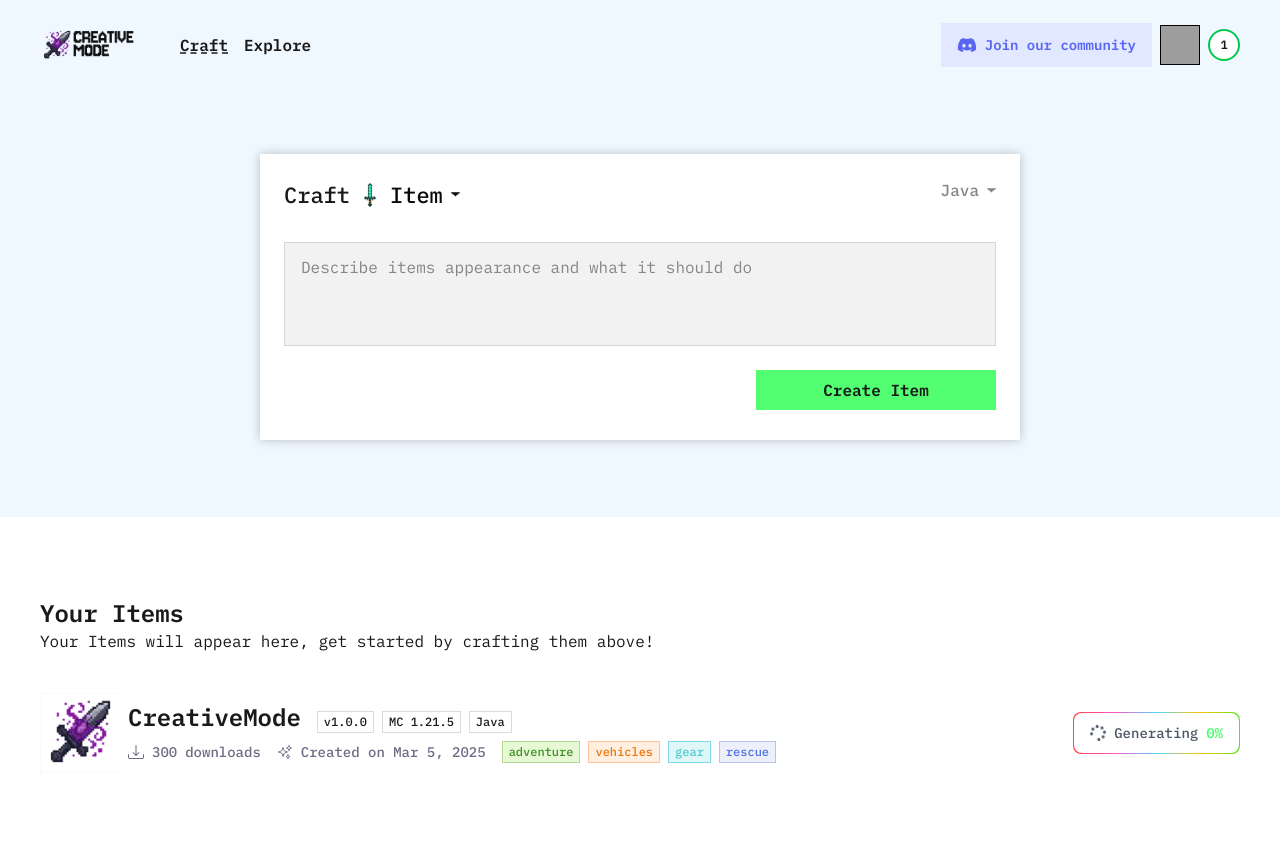
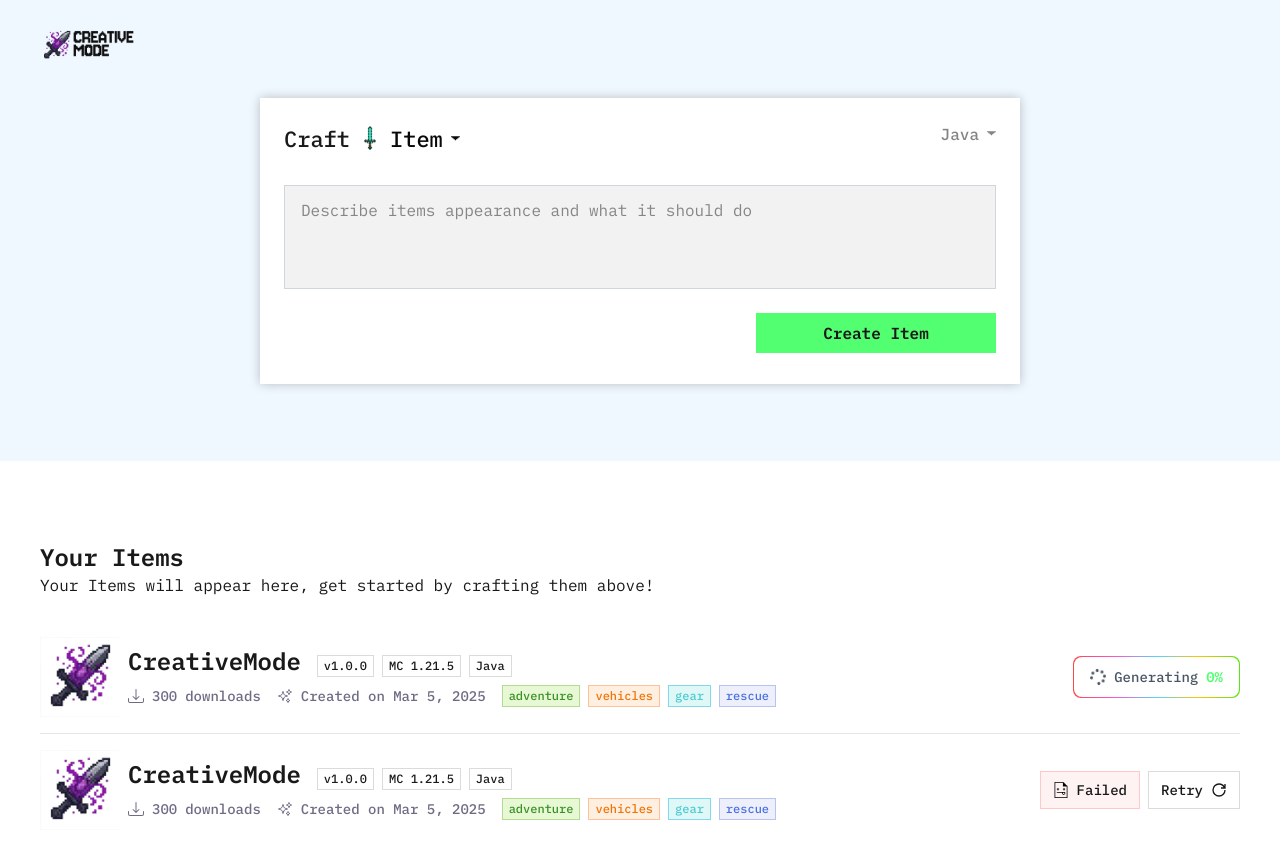
Before and after one commit to murtinha/frontend-takehome, a Next.js app: page / in a window 1280 px wide. Shown: the top 858 px of the page. Before the commit the page ends 813 px from the top, so only its background shows below. Built offline with nearby package versions, Linux system fonts and the light colour scheme; grey boxes are pictures that could not be loaded; a web font is replaced by a local one.

Commit message:
adding error status to item card

```diff
--- a/app/globals.css
+++ b/app/globals.css
@@ -92,6 +92,7 @@ code {
 
     --surface: #f6f6f6;
     --surface-secondary: #6C6C84;
+    --surface-stroke: #E6E6E6;
 
     --create: #f0f8ff;
 
--- a/components/item-card/index.tsx
+++ b/components/item-card/index.tsx
@@ -1,9 +1,11 @@
 import Image from "next/image";
 import { BsDownload } from "react-icons/bs";
+import { GrRefresh } from "react-icons/gr";
 import { HiOutlineSparkles } from "react-icons/hi2";
 import { formatDate } from "../../app/utils/date";
 import { getBadgeColor } from "../../app/utils/get-badge-color";
 import Badge from "../ui/badge";
+import FailedIcon from "../ui/icons/failed-icon";
 import LoadingRainbowButton from "../ui/loading-rainbow-button";
 
 export default function ItemCard({
@@ -17,6 +19,7 @@ export default function ItemCard({
   image,
   status,
   pendingPercentage = 0,
+  onRetry,
 }: {
   title: string;
   version: string;
@@ -28,6 +31,7 @@ export default function ItemCard({
   image: string;
   status?: "pending" | "success" | "error";
   pendingPercentage?: number;
+  onRetry?: () => void;
 }) {
   const badgesWithColors = getBadgeColor(badges);
 
@@ -81,6 +85,28 @@ export default function ItemCard({
           <LoadingRainbowButton percentage={pendingPercentage} />
         </div>
       )}
+
+      {status === "error" && (
+        <div className="flex items-center ml-4">
+          <div className="flex items-center gap-2">
+            <button
+              disabled
+              className="flex items-center gap-2 px-3 py-2 bg-red-50 border border-red-200 text-sm font-medium"
+            >
+              <FailedIcon />
+              <span>Failed</span>
+            </button>
+
+            <button
+              onClick={onRetry}
+              className="flex items-center gap-2 px-3 py-2 border text-sm font-medium hover:bg-primary-hover transition-colors"
+            >
+              <span>Retry</span>
+              <GrRefresh className="w-4 h-4" />
+            </button>
+          </div>
+        </div>
+      )}
     </div>
   );
 }
--- a/components/item-list-section/index.tsx
+++ b/components/item-list-section/index.tsx
@@ -1,4 +1,5 @@
 import ItemCard from "../item-card";
+import Divider from "../ui/divider";
 
 export default function ItemListSection() {
   return (
@@ -20,6 +21,18 @@ export default function ItemListSection() {
           badges={["adventure", "vehicles", "gear", "rescue"]}
           image="/creativemode-mobile.webp"
         />
+        <Divider />
+        <ItemCard
+          title="CreativeMode"
+          version="1.0.0"
+          mcVersion="1.21.5"
+          language="Java"
+          downloads={300}
+          createdAt="2025-03-05"
+          status="error"
+          badges={["adventure", "vehicles", "gear", "rescue"]}
+          image="/creativemode-mobile.webp"
+        />
       </div>
     </div>
   );
--- /dev/null
+++ b/components/ui/divider/index.tsx
@@ -0,0 +1,3 @@
+export default function Divider() {
+  return <div className="w-full h-[1px] my-2 bg-surface-stroke" />;
+}
--- /dev/null
+++ b/components/ui/icons/failed-icon.tsx
@@ -0,0 +1,32 @@
+export default function FailedIcon() {
+  return (
+    <svg
+      width="16"
+      height="16"
+      viewBox="0 0 16 16"
+      fill="none"
+      xmlns="http://www.w3.org/2000/svg"
+    >
+      <path
+        d="M1.52539 16H14.4754V3.81H13.7154V3.05H12.9554V2.285H12.1904V1.525H11.4304V0.76H10.6654V0H1.52539V16ZM2.28539 0.76H9.90539V4.57H13.7154V15.24H2.28539V0.76Z"
+        fill="#000001"
+      />
+      <path
+        d="M3.81055 9.90479V10.6648H9.14555V12.1898H9.90555V10.6648H11.4305V12.1898H12.1905V9.90479H3.81055Z"
+        fill="#000001"
+      />
+      <path
+        d="M11.4313 6.09521H10.6663V6.85522H9.90625V7.62021H10.6663V8.38022H11.4313V7.62021H12.1912V6.85522H11.4313V6.09521Z"
+        fill="#000001"
+      />
+      <path
+        d="M11.4313 12.1899H9.90625V12.9499H11.4313V12.1899Z"
+        fill="#000001"
+      />
+      <path
+        d="M4.57055 8.38022H5.33555V7.62021H6.09555V6.85522H5.33555V6.09521H4.57055V6.85522H3.81055V7.62021H4.57055V8.38022Z"
+        fill="#000001"
+      />
+    </svg>
+  );
+}
--- a/tailwind.config.js
+++ b/tailwind.config.js
@@ -21,6 +21,7 @@ module.exports = {
         surface: {
           DEFAULT: "var(--surface)",
           secondary: "var(--surface-secondary)",
+          stroke: "var(--surface-stroke)",
         },
         create: "var(--create)",
         blog: "var(--blog)",
```
